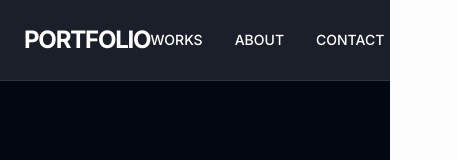
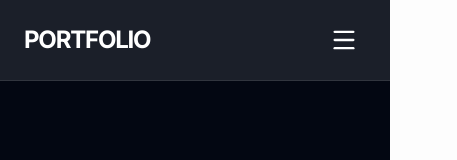
Before and after one commit to kurageumi0000-dot/portfolio-site, a Next.js app: page /contact in a window 390 px wide. Shown: the top 160 px of the page, 457 px wide, since content can reach past the window. Built offline with nearby package versions, Linux system fonts and the light colour scheme.

Commit message:
デザイン修正

```diff
--- a/package.json
+++ b/package.json
@@ -10,6 +10,7 @@
   },
   "dependencies": {
     "@tailwindcss/typography": "^0.5.19",
+    "lucide-react": "^0.575.0",
     "microcms-js-sdk": "^3.3.0",
     "next": "16.1.6",
     "react": "19.2.3",
--- a/src/app/layout.tsx
+++ b/src/app/layout.tsx
@@ -1,6 +1,7 @@
 import type { Metadata } from "next";
 import { Inter, Noto_Sans_JP } from "next/font/google";
 import "./globals.css";
+import Header from "@/components/Header";
 
 const inter = Inter({
     subsets: ["latin"],
@@ -29,39 +30,7 @@ export default function RootLayout({
         <html lang="ja" className={`${inter.variable} ${notoJp.variable}`}>
             <body className="antialiased text-foreground bg-background">
                 <div className="flex flex-col min-h-screen">
-                    <header className="sticky top-0 z-50 bg-gray-950/90 backdrop-blur-md border-b border-white/10 text-white">
-                        <div className="container mx-auto px-6 h-20 flex items-center justify-between">
-                            <a href="/" className="group flex items-center gap-2">
-                                <span className="text-2xl font-bold tracking-tighter transition-all group-hover:tracking-normal">
-                                    PORTFOLIO
-                                </span>
-                            </a>
-                            <nav>
-                                <ul className="flex items-center gap-8 text-sm font-medium">
-                                    <li>
-                                        <a href="/" className="relative py-2 hover:text-gray-300 transition-colors after:absolute after:bottom-0 after:left-0 after:h-[1px] after:w-0 after:bg-white after:transition-all hover:after:w-full">
-                                            WORKS
-                                        </a>
-                                    </li>
-                                    <li>
-                                        <a href="/about" className="relative py-2 hover:text-gray-300 transition-colors after:absolute after:bottom-0 after:left-0 after:h-[1px] after:w-0 after:bg-white after:transition-all hover:after:w-full">
-                                            ABOUT
-                                        </a>
-                                    </li>
-                                    <li>
-                                        <a href="/contact" className="relative py-2 hover:text-gray-300 transition-colors after:absolute after:bottom-0 after:left-0 after:h-[1px] after:w-0 after:bg-white after:transition-all hover:after:w-full">
-                                            CONTACT
-                                        </a>
-                                    </li>
-                                    <li>
-                                        <a href="/links" className="relative py-2 hover:text-gray-300 transition-colors after:absolute after:bottom-0 after:left-0 after:h-[1px] after:w-0 after:bg-white after:transition-all hover:after:w-full">
-                                            LINKS
-                                        </a>
-                                    </li>
-                                </ul>
-                            </nav>
-                        </div>
-                    </header>
+                    <Header />
 
                     <main className="flex-grow">
                         {children}
--- a/src/app/page.tsx
+++ b/src/app/page.tsx
@@ -7,13 +7,13 @@ export default async function Home() {
     return (
         <div className="pb-24 lg:pb-32">
             {/* Hero Section with High Contrast Dark Background */}
-            <div className="bg-gray-950 text-white py-20 lg:py-32 mb-16 lg:mb-24">
+            <div className="bg-gray-950 text-white py-20 lg:py-32 mb-12 md:mb-16 lg:mb-24">
                 <div className="container mx-auto px-6">
                     <section className="max-w-3xl">
-                        <h2 className="text-5xl lg:text-7xl font-bold tracking-tighter leading-[1.1] text-white">
+                        <h2 className="text-4xl sm:text-5xl lg:text-7xl font-bold tracking-tighter leading-[1.1] text-white">
                             Illustrations & <br className="hidden sm:block" /> Creative Works.
                         </h2>
-                        <p className="mt-8 text-lg lg:text-xl text-gray-400 leading-relaxed max-w-2xl">
+                        <p className="mt-8 text-base lg:text-xl text-gray-400 leading-relaxed max-w-2xl font-medium">
                             デジタルイラストレーションとコンセプトアートを中心とした制作実績です。
                             ストーリーを感じさせる色彩と光の表現を強みとしています。
                         </p>
@@ -21,17 +21,17 @@ export default async function Home() {
                 </div>
             </div>
 
-            {/* Gallery Section */}
-            <div className="container mx-auto px-6">
+            {/* Gallery Section - Updated to 2 columns on mobile */}
+            <div className="container mx-auto px-4 sm:px-6">
                 {works.length > 0 ? (
-                    <div className="grid grid-cols-1 gap-x-8 gap-y-16 sm:grid-cols-2 lg:grid-cols-3">
+                    <div className="grid grid-cols-2 lg:grid-cols-3 gap-4 sm:gap-8">
                         {works.map((work) => (
                             <WorkCard key={work.id} work={work} />
                         ))}
                     </div>
                 ) : (
                     <div className="flex flex-col items-center justify-center py-32 border border-dashed rounded-3xl border-border">
-                        <p className="text-muted text-lg animate-pulse">
+                        <p className="text-muted text-lg animate-pulse font-medium">
                             作品が見つかりませんでした。
                         </p>
                     </div>
--- /dev/null
+++ b/src/components/Header.tsx
@@ -0,0 +1,74 @@
+"use client";
+
+import { useState } from "react";
+import Link from "next/link";
+import { Menu, X } from "lucide-react";
+
+export default function Header() {
+    const [isOpen, setIsOpen] = useState(false);
+
+    const navLinks = [
+        { href: "/", label: "WORKS" },
+        { href: "/about", label: "ABOUT" },
+        { href: "/contact", label: "CONTACT" },
+        { href: "/links", label: "LINKS" },
+    ];
+
+    return (
+        <header className="sticky top-0 z-50 bg-gray-950/90 backdrop-blur-md border-b border-white/10 text-white">
+            <div className="container mx-auto px-6 h-20 flex items-center justify-between">
+                <Link href="/" className="group flex items-center gap-2">
+                    <span className="text-2xl font-bold tracking-tighter transition-all group-hover:tracking-normal">
+                        PORTFOLIO
+                    </span>
+                </Link>
+
+                {/* Desktop Navigation */}
+                <nav className="hidden md:block">
+                    <ul className="flex items-center gap-8 text-sm font-medium">
+                        {navLinks.map((link) => (
+                            <li key={link.href}>
+                                <Link
+                                    href={link.href}
+                                    className="relative py-2 hover:text-gray-300 transition-colors after:absolute after:bottom-0 after:left-0 after:h-[1px] after:w-0 after:bg-white after:transition-all hover:after:w-full"
+                                >
+                                    {link.label}
+                                </Link>
+                            </li>
+                        ))}
+                    </ul>
+                </nav>
+
+                {/* Mobile Hamburger Button */}
+                <button
+                    className="md:hidden p-2 text-white hover:bg-white/5 rounded-lg transition-colors"
+                    onClick={() => setIsOpen(!isOpen)}
+                    aria-label="Toggle menu"
+                >
+                    {isOpen ? <X size={28} /> : <Menu size={28} />}
+                </button>
+            </div>
+
+            {/* Mobile Navigation Overlay */}
+            {isOpen && (
+                <div className="md:hidden fixed inset-0 top-20 bg-gray-950 z-40 transition-all duration-300 ease-in-out">
+                    <nav className="container mx-auto px-6 py-12">
+                        <ul className="flex flex-col gap-8">
+                            {navLinks.map((link) => (
+                                <li key={link.href}>
+                                    <Link
+                                        href={link.href}
+                                        className="text-4xl font-bold tracking-tighter border-b border-white/5 pb-4 block"
+                                        onClick={() => setIsOpen(false)}
+                                    >
+                                        {link.label}
+                                    </Link>
+                                </li>
+                            ))}
+                        </ul>
+                    </nav>
+                </div>
+            )}
+        </header>
+    );
+}
--- a/src/components/WorkCard.tsx
+++ b/src/components/WorkCard.tsx
@@ -18,16 +18,16 @@ export default function WorkCard({ work }: Props) {
                     alt={work.title}
                     fill
                     className="object-cover transition-all duration-700 ease-[cubic-bezier(0.23,1,0.32,1)] group-hover:scale-110 group-hover:brightness-[1.05]"
-                    sizes="(max-width: 768px) 100vw, (max-width: 1200px) 50vw, 33vw"
+                    sizes="(max-width: 768px) 50vw, (max-width: 1200px) 33vw, 25vw"
                 />
                 {/* Subtle overlay */}
                 <div className="absolute inset-0 bg-black/0 transition-all duration-700 group-hover:bg-black/10" />
             </div>
-            <div className="mt-5 space-y-1 px-1">
-                <h3 className="text-base font-semibold text-gray-900 transition-colors group-hover:text-gray-600">
+            <div className="mt-3 md:mt-5 space-y-0.5 md:space-y-1 px-1">
+                <h3 className="text-sm md:text-base font-bold text-gray-900 leading-snug transition-colors group-hover:text-gray-600 line-clamp-2">
                     {work.title}
                 </h3>
-                <p className="text-xs font-medium uppercase tracking-widest text-muted/60">
+                <p className="text-[10px] md:text-xs font-bold uppercase tracking-widest text-gray-400">
                     {toolName}
                 </p>
             </div>
```
Also changed, not shown: 1 other file (tests, documents, lock files or other folders).
